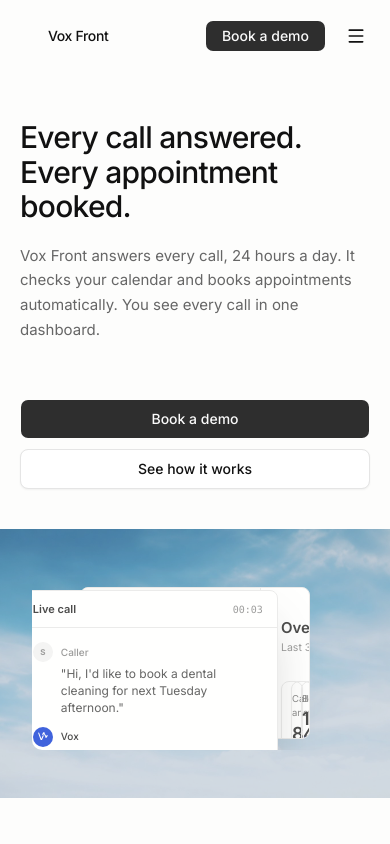
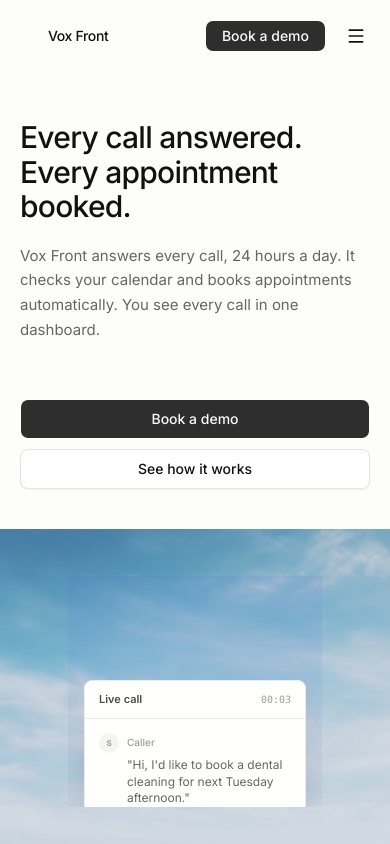
Before and after one commit to GreyyDaze/vixel-front, a Next.js app: page / in a window 390 px wide. Shown: the top 844 px of the page. Built offline with nearby package versions, Linux system fonts and the light colour scheme.

Commit message:
hero mockup: responsive mobile sequential flow with phone → call → booking stages

```diff
--- a/src/components/Hero.tsx
+++ b/src/components/Hero.tsx
@@ -31,7 +31,7 @@
 
        {/* Atmosphere section: product demo on image */}
        <div
-        className="w-full py-12 lg:py-16"
+         className="w-full py-8 sm:py-10 lg:py-16"
          style={{
            backgroundColor: "#c8d4e0",
            backgroundImage: "url('/hero-atmosphere.jpg')",
@@ -41,8 +41,8 @@
            opacity: 0.75,
          }}
        >
-        <div className="max-w-[1200px] mx-auto px-8 lg:px-16">
-          <div className="relative w-full aspect-[16/8.5] overflow-hidden rounded-lg">
+         <div className="max-w-[1200px] mx-auto px-5 sm:px-8 lg:px-16">
+           <div className="relative w-full aspect-[4/3] sm:aspect-[16/10] lg:aspect-[16/8.5] overflow-hidden rounded-lg">
              <HeroStage />
            </div>
          </div>
--- a/src/components/HeroStage.tsx
+++ b/src/components/HeroStage.tsx
@@ -64,31 +64,56 @@
   }, [phase]);
 
   const showPhone = phase === "ringing" || phase === "accepted";
-  const showCallCard = phase !== "ringing" && phase !== "done";
+  const showCallCard = phase !== "ringing" && phase !== "done" && phase !== "accepted";
   const showBookedToast = phase === "updating" || phase === "done";
 
   return (
     <div className="relative w-full max-w-[1200px] px-12 h-full flex items-center justify-center">
-      <div className="relative w-full h-[88%] flex items-center justify-center">
-        <DesktopDashboard newCall={newCallInDashboard} bookingsCount={bookingsCount} />
+      <div className="relative w-full h-[88%] flex items-center justify-center bg-gradient-to-b from-brand-blue/10 to-transparent overflow-hidden">
+        {/* Desktop: dashboard + overlays (md and up) */}
+        <div className="hidden md:block w-full h-full">
+          <DesktopDashboard newCall={newCallInDashboard} bookingsCount={bookingsCount} />
+        </div>
+
+        {/* Mobile: sequential flow — phone mockup first */}
+        <div
+          className="absolute inset-0 z-10 md:hidden transition-opacity duration-500"
+          style={{ opacity: showPhone ? 1 : 0, pointerEvents: showPhone ? "auto" : "none" }}
+        >
+          <PhoneMockup />
+        </div>
+
+        {/* Mobile: live call box */}
+        <div
+          className="absolute inset-x-4 bottom-0 md:hidden transition-opacity duration-500 z-20"
+          style={{ opacity: showCallCard ? 1 : 0, pointerEvents: showCallCard ? "auto" : "none", maxHeight: "55%" }}
+        >
+          <CallAnimation phase={phase} seconds={callSeconds} />
+        </div>
+
+        {/* Mobile: booking / appointments table */}
+        <div
+          className="absolute inset-4 md:hidden transition-opacity duration-500 z-30 bg-white rounded-lg overflow-hidden"
+          style={{ opacity: showBookedToast ? 1 : 0, pointerEvents: showBookedToast ? "auto" : "none" }}
+        >
+          <MobileAppointmentTable />
+        </div>
+
+        {/* Desktop overlays: phone */}
         {showPhone && (
-          <div
-            className="absolute right-[-2%] top-[8%] z-10 w-[200px] lg:w-[220px] aspect-[9/19] transition-opacity duration-500"
-            style={{ opacity: phase === "ringing" ? 1 : 0 }}
-          >
+          <div className="absolute right-[-2%] top-[8%] z-10 w-[200px] lg:w-[220px] aspect-[9/19] transition-opacity duration-500 hidden md:block" style={{ opacity: phase === "ringing" ? 1 : 0 }}>
             <PhoneMockup />
           </div>
         )}
+        {/* Desktop overlays: call animation */}
         {showCallCard && (
-          <div className="absolute right-[14%] top-[2%] z-20 w-[260px] transition-opacity duration-500">
-            <CallAnimation
-              phase={phase}
-              seconds={callSeconds}
-            />
+          <div className="absolute right-[14%] top-[2%] z-20 w-[260px] transition-opacity duration-500 hidden md:block">
+            <CallAnimation phase={phase} seconds={callSeconds} />
           </div>
         )}
+        {/* Desktop overlays: booked toast */}
         {showBookedToast && (
-          <div className="absolute right-[16%] bottom-[6%] z-20 transition-opacity duration-500" style={{ opacity: 1 }}>
+          <div className="absolute right-[16%] bottom-[6%] z-20 transition-opacity duration-500 hidden md:block" style={{ opacity: 1 }}>
             <BookedToast />
           </div>
         )}
@@ -434,3 +459,45 @@
       </div>
   );
 }
+
+// ============================================================
+// MOBILE APPOINTMENT TABLE — shows recent calls/bookings on mobile
+// ============================================================
+function MobileAppointmentTable() {
+  return (
+    <div className="flex flex-col h-full">
+      {/* Header */}
+      <div className="flex items-center justify-between px-3 py-2 border-b">
+        <span className="text-[11px] font-semibold text-text-primary">Recent</span>
+        <StatusChip size="sm">Live</StatusChip>
+      </div>
+
+      {/* New booking item */}
+      <div className="flex items-center gap-2.5 px-3 py-2.5 border-b bg-brand-light animate-fade-in">
+        <div className="h-6 w-6 bg-element-bg text-white flex items-center justify-center text-[8px] font-bold shrink-0 rounded-full">S</div>
+        <div className="flex-1 min-w-0">
+          <div className="text-[11px] font-medium text-text-primary truncate">Sarah Patel</div>
+          <div className="text-[9px] text-text-tertiary">Cleaning · Booked</div>
+        </div>
+        <span className="text-[9px] text-green font-medium shrink-0">Now</span>
+      </div>
+
+      {/* Existing items */}
+      <div className="flex-1 overflow-auto">
+        {[
+          { name: "Maria Santos", time: "2:14 PM", detail: "Booking", color: "text-brand-blue" },
+          { name: "James Turner", time: "11:08 AM", detail: "Question", color: "text-text-tertiary" },
+          { name: "Linda Park", time: "9:42 AM", detail: "Transferred", color: "text-[#F59E0B]" },
+        ].map((c, i) => (
+          <div key={i} className="flex items-center gap-2.5 px-3 py-2 border-b last:border-0">
+            <div className="h-6 w-6 bg-avatar-bg text-text-tertiary flex items-center justify-center text-[8px] font-bold shrink-0 rounded-full">{c.name[0]}</div>
+            <div className="flex-1 min-w-0">
+              <div className="text-[11px] font-medium text-text-primary truncate">{c.name}</div>
+              <div className="text-[9px] text-text-tertiary">{c.detail} · {c.time}</div>
+            </div>
+          </div>
+        ))}
+      </div>
+    </div>
+  );
+}
```
Lines whose indentation alone changed are shown as unchanged.
